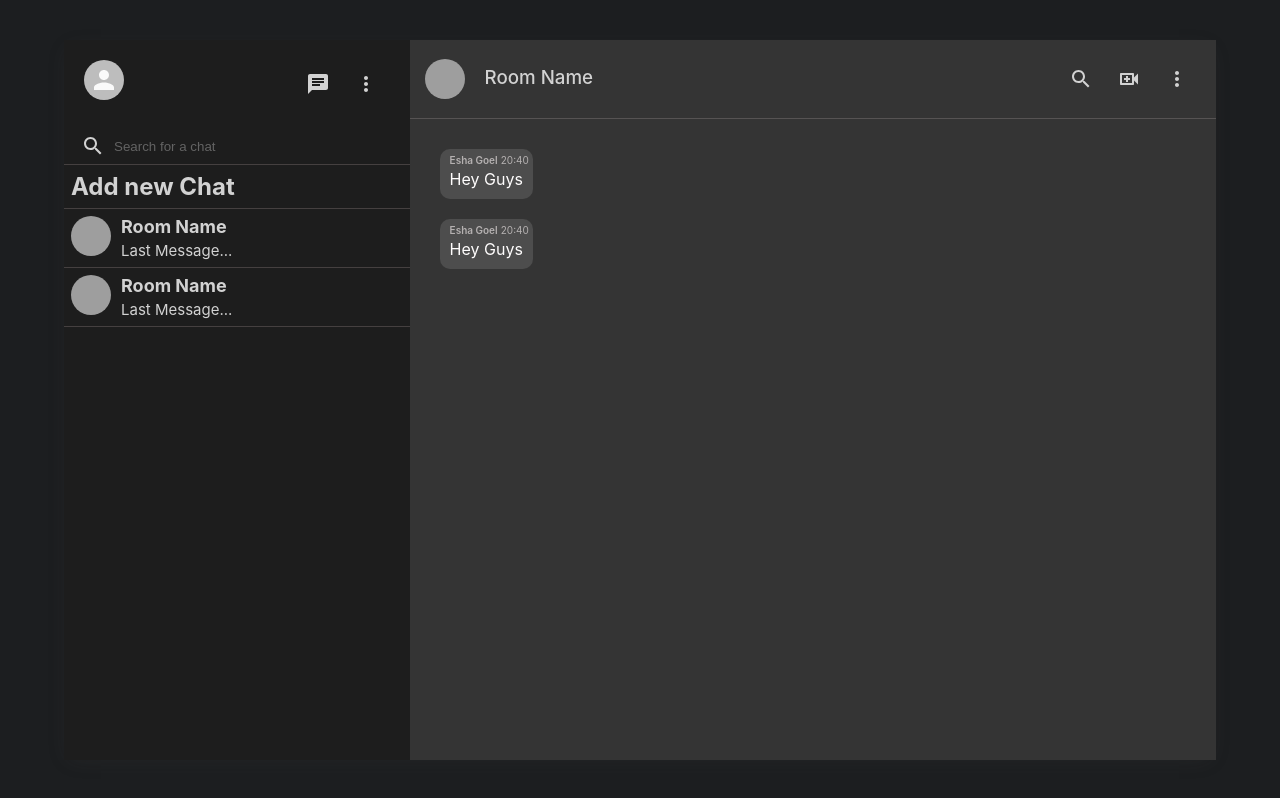
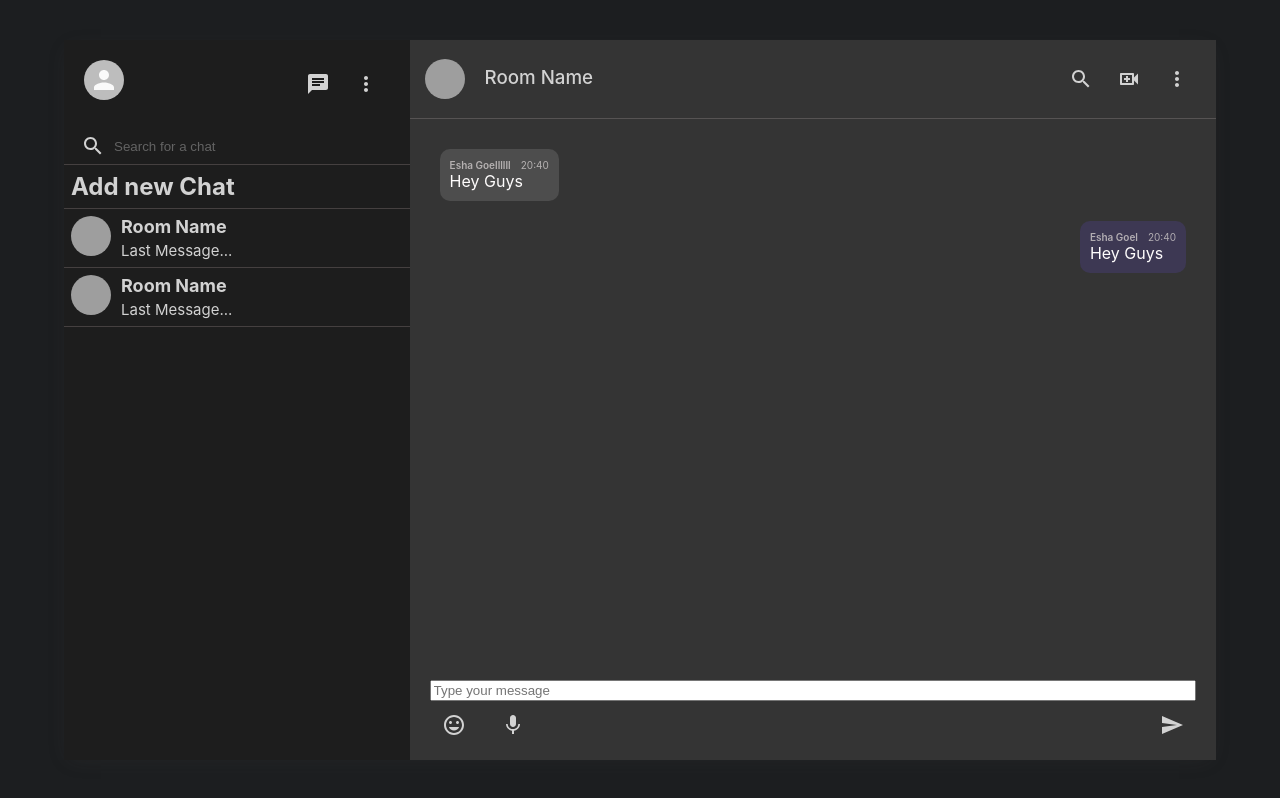
Before and after one commit to esha-goel/video-chat-app, a React (Create React App) app: page / in a window 1280 px wide. Built offline with nearby package versions, Linux system fonts and the light colour scheme; grey boxes are pictures that could not be loaded; the HTML template or start-up script is replaced by a standard one.

Commit message:
Setup FrontEnd

```diff
--- a/package.json
+++ b/package.json
@@ -8,6 +8,7 @@
     "@testing-library/jest-dom": "^5.14.1",
     "@testing-library/react": "^11.2.7",
     "@testing-library/user-event": "^12.8.3",
+    "firebase": "^8.7.0",
     "react": "^17.0.2",
     "react-dom": "^17.0.2",
     "react-scripts": "4.0.3",
--- a/src/Chat.css
+++ b/src/Chat.css
@@ -38,29 +38,71 @@
 }
 
 .chat__message{
-    position: relative;
+    /* position: relative; */
     font-size: 16px;
     border-radius: 10px;
     padding: 10px;
-    padding-top: 20px;
     background-color: #4d4d4d;
     width: fit-content;
     margin-bottom: 20px;
     color: #fffdfd;
+    display: flex;
+    flex-direction: column;
+
+    max-width: 50%;
+    word-break: break-all;
+}
+
+.chat__messageInfo{
+    display: flex;
+    justify-content: space-between;
 }
 
 .chat__name{
-    position: absolute;
-    top:5px;
     font-weight: 600;
     font-size: x-small;
     color: #d0cbcbcc;
 }
 
 .chat__timestamp{
-    position: absolute;
-    top:5px;
-    right: 4px;
+    margin-left: 10px;
     font-size: x-small;
     color: #d0cbcbcc;
 }
+
+.chat__receiver{
+    margin-left: auto;
+    background-color: #3d3853;
+}
+
+.chat__footer{
+    display: flex;
+    flex-direction: column;
+    margin-left: 20px;
+    margin-right: 20px;
+    height: 80px;
+}
+
+.chat__footerIcons{
+    display: flex;
+    justify-content: space-between;
+}
+
+.chat__footerExtra{
+    display: flex;
+    flex: 0.15;
+    justify-content: space-between;
+}
+
+.chat__footer>form{
+    display: flex;
+    justify-content: space-between;
+}
+
+.chat__footer>form>input{
+    flex: 1;
+}
+
+.chat__footer>form>button{
+    display: none;
+}
--- a/src/Chat.js
+++ b/src/Chat.js
@@ -3,14 +3,24 @@ import { Avatar, IconButton } from '@material-ui/core';
 import MoreVertIcon from "@material-ui/icons/MoreVert";
 import {SearchOutlined} from "@material-ui/icons";
 import VideoCallOutlinedIcon from '@material-ui/icons/VideoCallOutlined';
+import MicIcon from '@material-ui/icons/Mic';
+import SendIcon from '@material-ui/icons/Send';
+import InsertEmoticonIcon from '@material-ui/icons/InsertEmoticon';
 import './Chat.css';
 
 const Chat = () => {
+    const [input,setInput] = useState('');
     const [seed,setSeed] = useState('');
 
     useEffect(() => {
         setSeed(Math.floor(Math.random() * 5000));
     },[]);
+
+    const sendMessage = (e) => {
+        e.preventDefault();
+        console.log(input);
+        setInput('');
+    }
 
     return (
         <div className="chat">
@@ -36,21 +46,42 @@ const Chat = () => {
             </div>
 
             <div className="chat__body">
-                <p className="chat__message">
-                    <span className="chat__name">Esha Goel</span>
-                    <span className="chat__timestamp">20:40</span>
-                    Hey Guys
-                </p>
-                <p className="chat__message">
-                    <span className="chat__name">Esha Goel</span>
-                    <span className="chat__timestamp">20:40</span>
-                    Hey Guys
-                </p>
+                <div className="chat__message">
+                    <div className="chat__messageInfo">
+                        <span className="chat__name">Esha Goellllll</span>
+                        <span className="chat__timestamp">20:40</span>
+                    </div>
+                    <p>Hey Guys</p>
+                </div>
+                {/* true in condition will be a condition from database */}
+                <div className={`chat__message ${true && 'chat__receiver'}`}>
+                    <div className="chat__messageInfo">
+                        <span className="chat__name">Esha Goel</span>
+                        <span className="chat__timestamp">20:40</span>
+                    </div>
+                    <p>Hey Guys</p>
+                </div>
 
             </div>
 
             <div className="chat__footer">
-
+                <form>
+                    <input value={input} onChange={e => setInput(e.target.value)} placeholder="Type your message"type="text" />
+                    <button onClick={sendMessage} type="submit" >Send</button>
+                </form>
+                <div className="chat__footerIcons">
+                    <div className="chat__footerExtra">
+                        <IconButton color = "inherit">
+                            <InsertEmoticonIcon />
+                        </IconButton>
+                        <IconButton color = "inherit">
+                            <MicIcon />
+                        </IconButton>
+                    </div>
+                    <IconButton color = "inherit">
+                        <SendIcon onClick={sendMessage}/>
+                    </IconButton>
+                </div>
             </div>
         </div>
     )
```
Also changed, not shown: src/firebase.js (+10 -0 lines), 1 other file (tests, documents, lock files or other folders).
